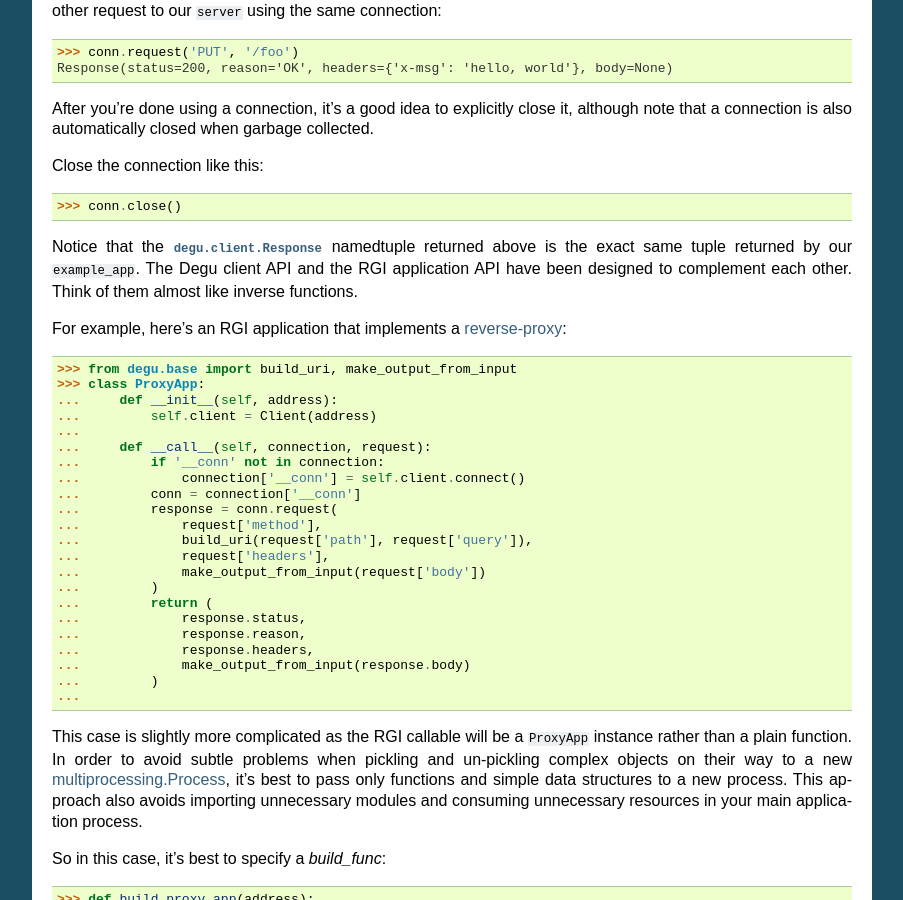
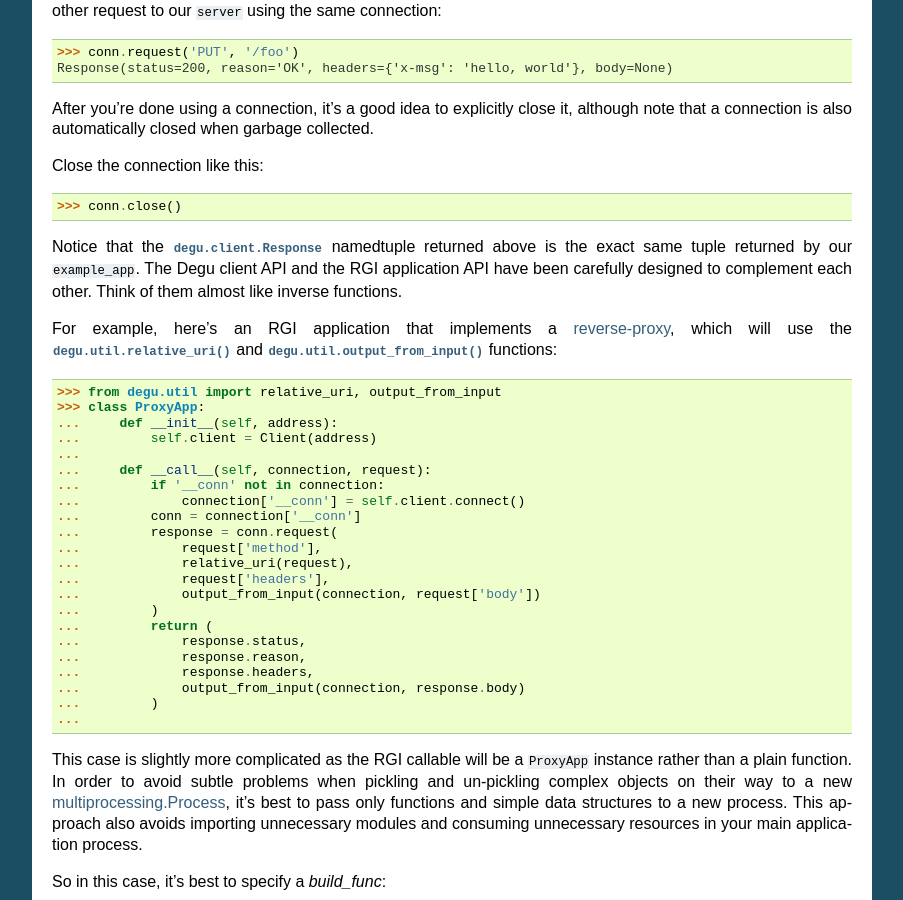
Before and after one commit to json420/degu, a Sphinx documentation site: the page built from doc/tutorial.rst, in a window 1280 px wide and 900 px high, scrolled down 1215 px. Shown: the whole window, without its empty margins (198-1101 px from the left). Built offline with Sphinx 7.4.7, drawn with Linux system fonts in a browser that asks for light colours.

Commit message:
Update tutorial.rst to use util.relative_uri(), util.output_from_input()

```diff
--- a/doc/tutorial.rst
+++ b/doc/tutorial.rst
@@ -93,12 +93,14 @@ Close the connection like this:
 
 Notice that the :class:`degu.client.Response` namedtuple returned above is the
 exact same tuple returned by our ``example_app``.  The Degu client API and the
-RGI application API have been designed to complement each other.  Think of them
-almost like inverse functions.
+RGI application API have been carefully designed to complement each other.
+Think of them almost like inverse functions.
 
-For example, here's an RGI application that implements a `reverse-proxy`_:
+For example, here's an RGI application that implements a `reverse-proxy`_, which
+will use the :func:`degu.util.relative_uri()` and
+:func:`degu.util.output_from_input()` functions:
 
->>> from degu.base import build_uri, make_output_from_input
+>>> from degu.util import relative_uri, output_from_input
 >>> class ProxyApp:
 ...     def __init__(self, address):
 ...         self.client = Client(address)
@@ -109,15 +111,15 @@ For example, here's an RGI application that implements a `reverse-proxy`_:
 ...         conn = connection['__conn']
 ...         response = conn.request(
 ...             request['method'],
-...             build_uri(request['path'], request['query']),
+...             relative_uri(request),
 ...             request['headers'],
-...             make_output_from_input(request['body'])
+...             output_from_input(connection, request['body'])
 ...         )
 ...         return (
 ...             response.status,
 ...             response.reason,
 ...             response.headers,
-...             make_output_from_input(response.body)
+...             output_from_input(connection, response.body)
 ...         )
 ...
 
```
